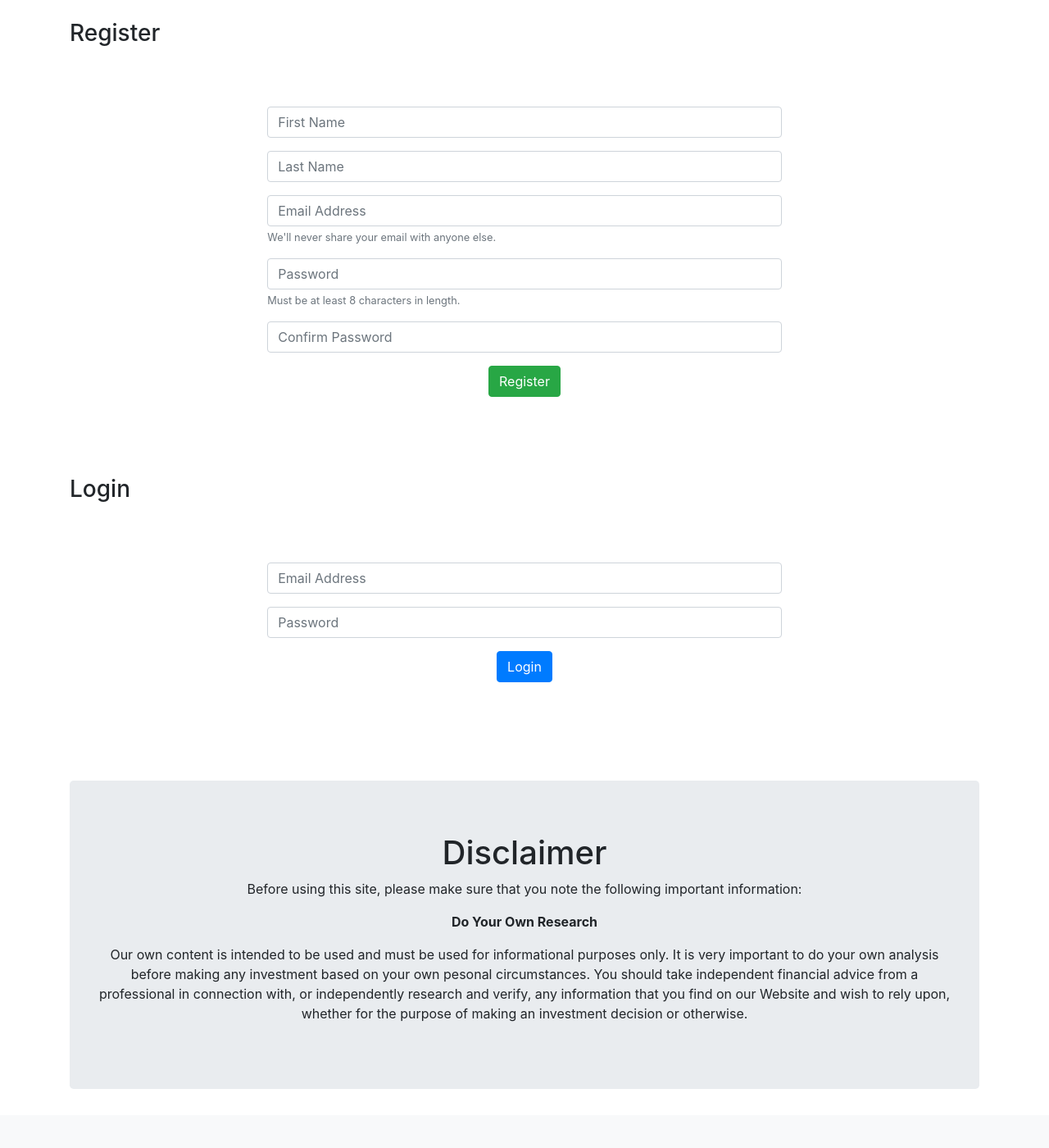
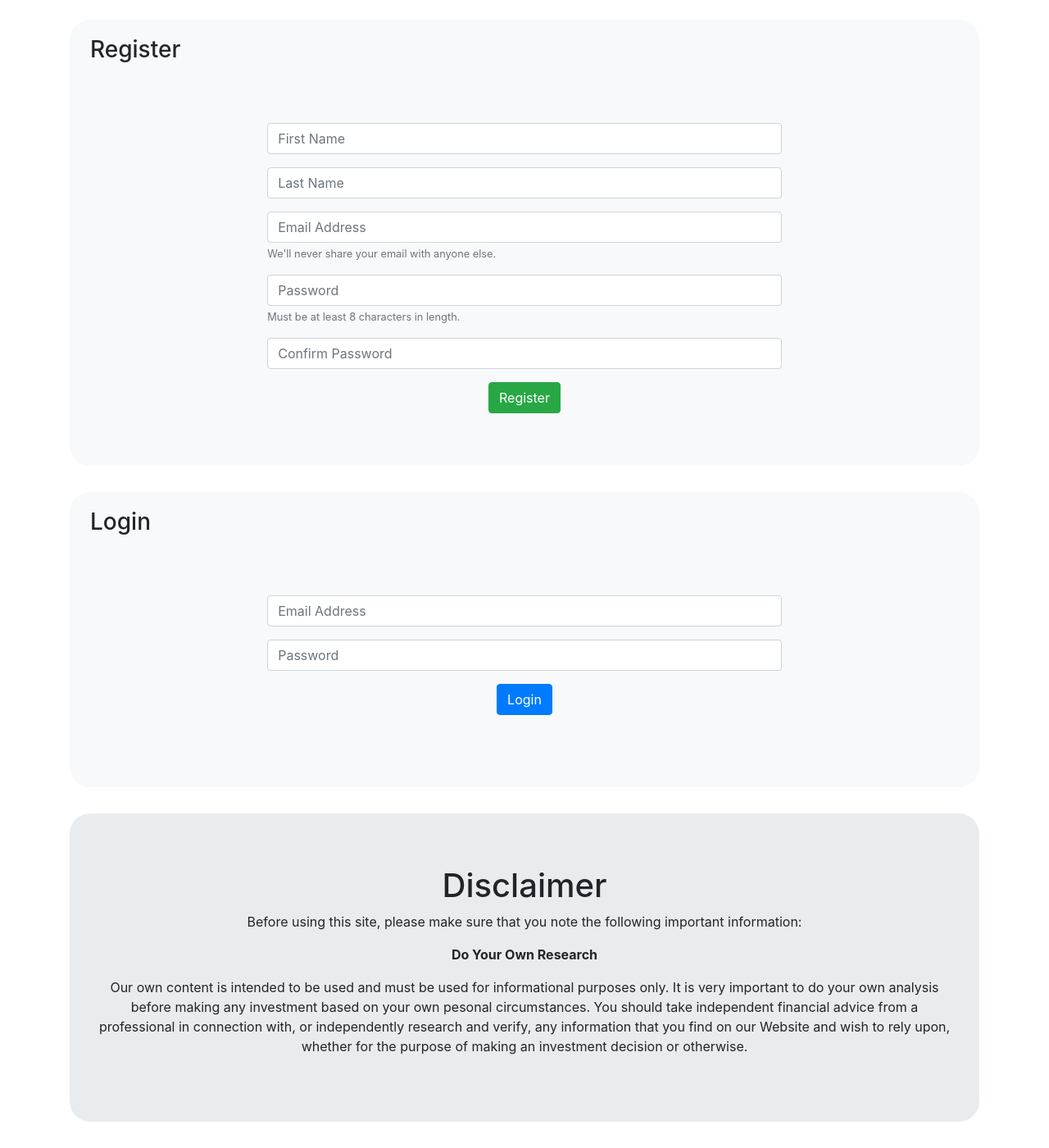
Before and after one commit to randyrodgers/stock-tickler, a Django app: page / in a window 1280 px wide. Shown: the part 72-1472 px from the top of the page at 82% size. Before the commit the page ends 1400 px from the top, so only its background shows below. Run offline with Django 3.2, Linux system fonts and the light colour scheme; parts of the project's set-up code (start-up, migrations or seed data) failed here and were passed over; some libraries are stand-ins or nearby versions.

Commit message:
added extra styling to the three pages

```diff
--- a/project/app/static/css/style.css
+++ b/project/app/static/css/style.css
@@ -13,3 +13,35 @@
 {
     margin-left: 20px;
 }
+
+.container{
+    border-radius: 15px;
+    /* background-color: lightpink; */
+}
+
+.profile-update-form-container{
+    border-radius: 25px;
+    margin-bottom: 25px;
+}
+
+.add-stock-container{
+    background-color: #f8f9fa;
+    margin-top: 50px;
+    text-align: center;
+    border-radius: 10000px;
+    min-width: 100px;
+    min-height: 100px;
+}
+
+.register-form-container h3{
+    margin-left: 25px;
+}
+
+.register-form-container{
+    padding-top: 20px;
+    border-radius: 25px;
+}
+
+.jumbotron{
+    border-radius: 25px;
+}
--- a/project/app/templates/add_stock.html
+++ b/project/app/templates/add_stock.html
@@ -24,6 +24,7 @@
         </div>
     </nav>
     <div class="container">
+        <div class="add-stock-container">
             <br>
             <h5>Welcome, {{ user.first_name }} {{ user.last_name}}!</h5>
             <form action="/find_stock" method="post" class="centered-form">
@@ -41,12 +42,13 @@
                     <label for="watch_price" class="label label-default">Watch Price</label>
                     <input type="number" step="0.01" class="form-control" name="watch_price" placeholder="Enter watch price...">
                 </div>
-            <div class="text-right">
+                <div class="text-center">
                     <button type="submit" class="btn btn-primary">Add to My Stocks</button>
                 </div>
             </form>
             <br>
         </div>
+    </div>
 </body>
 
 </html>
--- a/project/app/templates/index.html
+++ b/project/app/templates/index.html
@@ -27,8 +27,9 @@
                 {% endfor %}
             </ul>
             {% endif %}
+        <div class="bg-light register-form-container">
             <h3>Register</h3>
-        <div class="jumbotron text-center bg-white">
+            <div class="jumbotron text-center bg-light">
                 <form action="/register" method="post" class="centered-form">
                     {% csrf_token %}
                     <div class="form-group">
@@ -51,8 +52,10 @@
                     <button type="submit" class="btn btn-success">Register</button>
                 </form>
             </div>
+        </div>
+        <div class="register-form-container bg-light">
             <h3>Login</h3>
-        <div class="jumbotron text-center bg-white">
+            <div class="jumbotron text-center bg-light">
                 <form action="/login" method="post" class="centered-form">
                     {% csrf_token %}
                     <div class="form-group">
@@ -65,6 +68,7 @@
                 </form>
                 <br>
             </div>
+        </div>
         <div class="jumbotron text-center">
             <h1> Disclaimer </h1>
             <p> Before using this site, please make sure that you note the following important information:</p>
--- a/project/app/templates/profile.html
+++ b/project/app/templates/profile.html
@@ -53,7 +53,7 @@
             </tbody>
         </table>
         <br>
-        <div class="bg-light">
+        <div class="bg-light profile-update-form-container">
             <br>
             {% if messages %}
             <ul class="messages">
```
Also changed, not shown: TODO.md (+0 -4 lines). Lines whose indentation alone changed are shown as unchanged.
